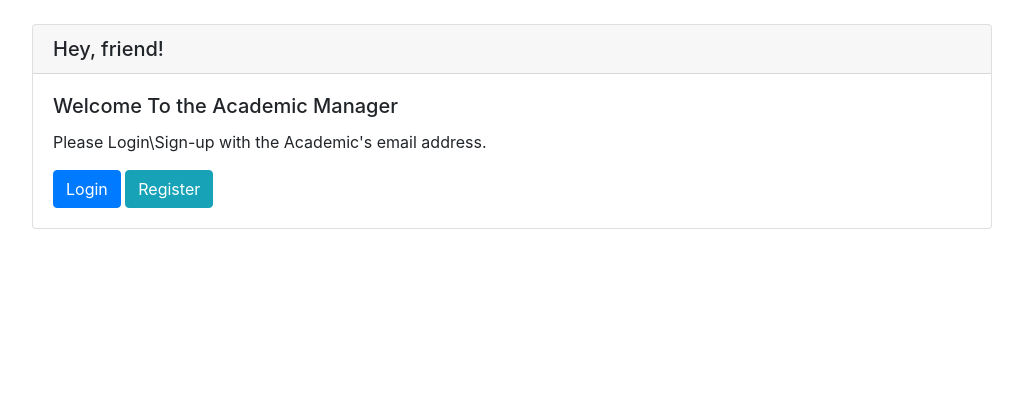
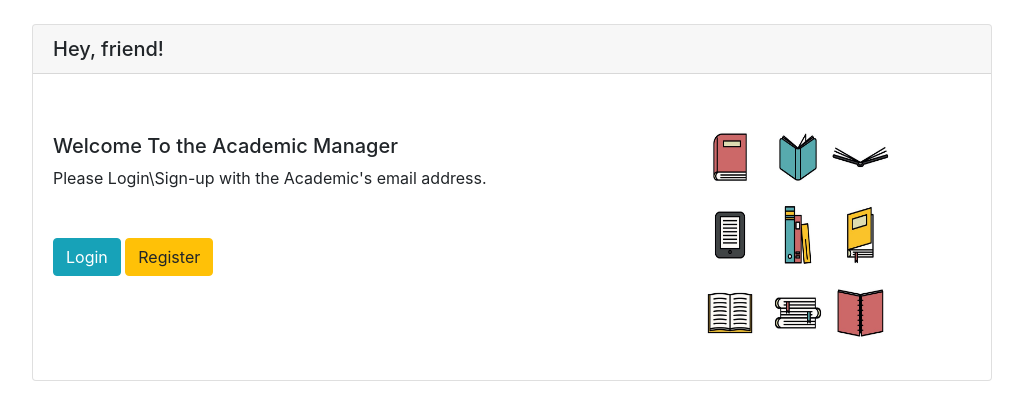
Before and after one commit to tamirho/Academic_manager, a Flask app: page / in a window 1280 px wide. Shown: the part 56-476 px from the top of the page, without its empty margins (128-1151 px from the left). Run offline with Flask 2, Linux system fonts and the light colour scheme; data comes from the database, SQL or seed files in the repository; both versions use the stored data as it was after the commit; some libraries are stand-ins or nearby versions.

Commit message:
changes in homepage

```diff
--- a/academic_manager/admin/routes.py
+++ b/academic_manager/admin/routes.py
@@ -65,7 +65,7 @@ def admin_search_panel():
         elif teacher:
             return redirect(url_for('teachers.watch_teacher', teacher_id=teacher.id))
         elif course:
-            return redirect(url_for('courses.view_course', course_id=course.id))
+            return redirect(url_for('courses.course_dashboard_teacher', course_id=course.id))
             # todo change this url after build the view course page
 
         flash("There is no such value!", "warning")
--- a/academic_manager/main/templates/home.html
+++ b/academic_manager/main/templates/home.html
@@ -39,12 +39,22 @@
     </ul>
 
     {% else %}
-    <h5 class="card-title">Welcome To the Academic Manager</h5>
-    <p class="card-text">Please Login\Sign-up with the Academic's email address.</p>
+    <h5 class="card-title"></h5>
+    <p class="card-text"></p>
 
-    <a href="{{ url_for('main.login') }}" class="btn btn-primary">Login</a>
-    <a href="{{ url_for('main.sign_up') }}" class="btn btn-info">Register</a><br>
 
+    <div class="media">
+            <div class="media-body">
+                <h5 class="mt-4">Welcome To the Academic Manager</h5>
+                <p>Please Login\Sign-up with the Academic's email address.</p>
+                <div class="mt-4">
+                    <a href="{{ url_for('main.login') }}" class="btn btn-info mt-4">Login</a>
+                    <a href="{{ url_for('main.sign_up') }}" class="btn btn-warning mt-4">Register</a>
+                </div>
+            </div>
+            <img src="{{ url_for('static', filename='/images/book.jpg') }}"
+                 class="mr-5" width="250" height="250" alt="graduate-cap">
+        </div>
 
     {% endif %}
 </div>
```
Also changed, not shown: academic_manager/site.db, academic_manager/static/images/1642446.svg (added), academic_manager/static/images/Book.jpg (added).
